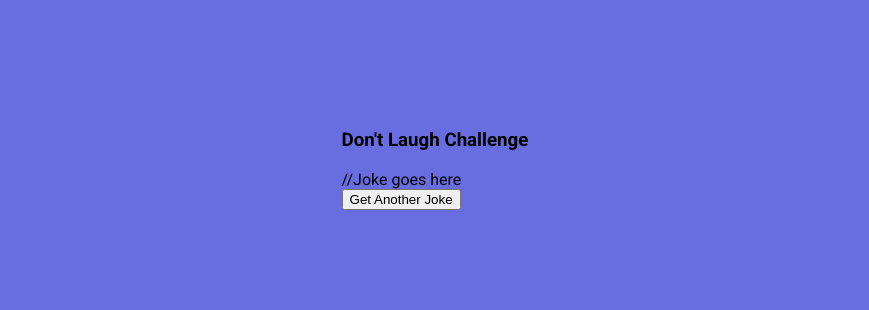
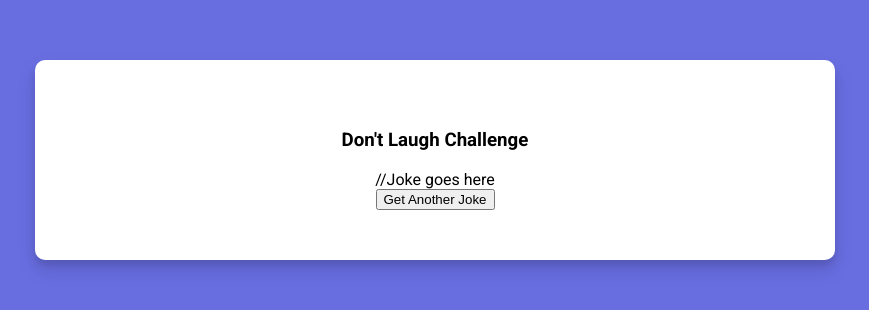
Before and after one commit to jmolina518/dad-jokes, a plain HTML site: page index.html in a window 1280 px wide. Shown: the part 240-550 px from the top of the page, without its empty margins (205-1074 px from the left). Drawn offline with Linux system fonts and the light colour scheme.

Commit message:
add container style

```diff
--- a/style.css
+++ b/style.css
@@ -14,4 +14,15 @@ body {
   height: 100vh;
   overflow: hidden;
   margin: 0;
+  padding: 20px;
 }
+
+.container {
+  background-color: #fff;
+  border-radius: 10px;
+  box-shadow: 0 10px 20px rgba(0, 0, 0, 0.1), 0 6px 6px rgba(0, 0, 0, 0.1);
+  padding: 50px 20px;
+  text-align: center;
+  max-width: 100%;
+  width: 800px;
+}
```
